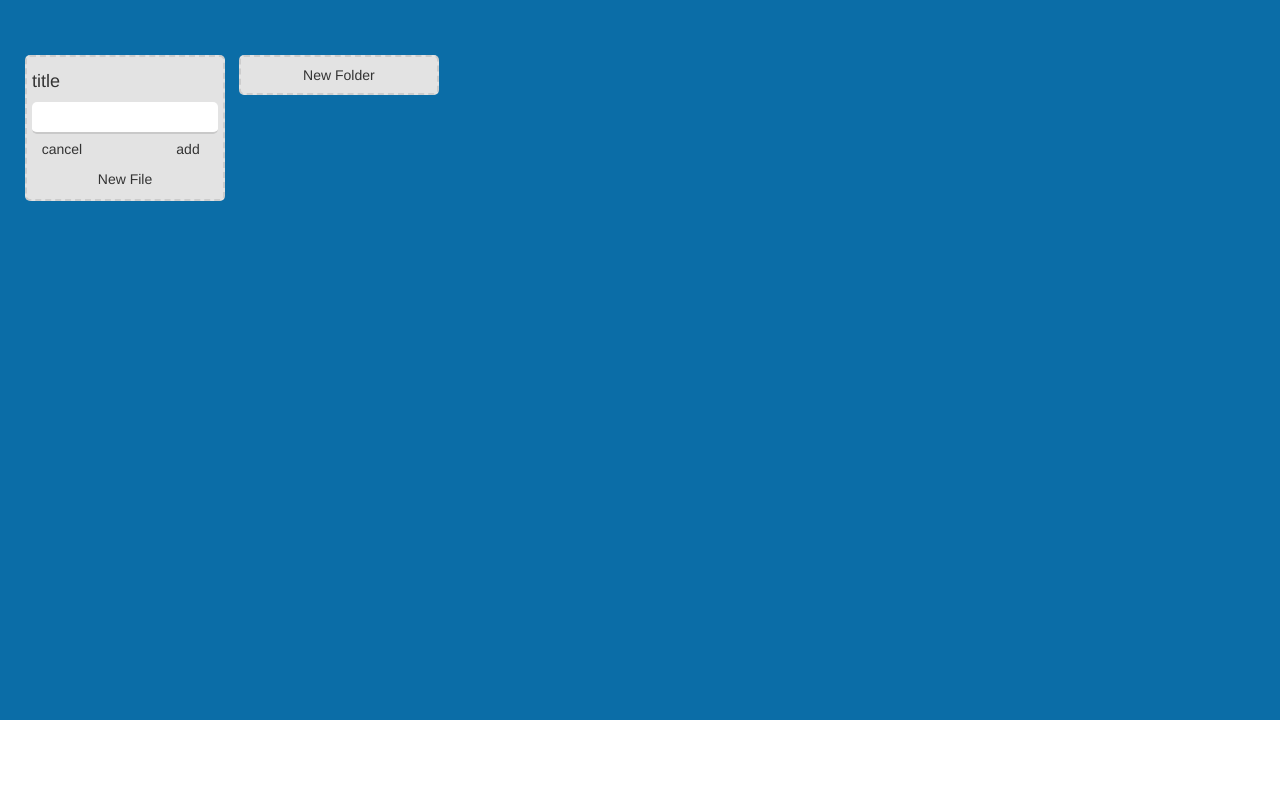
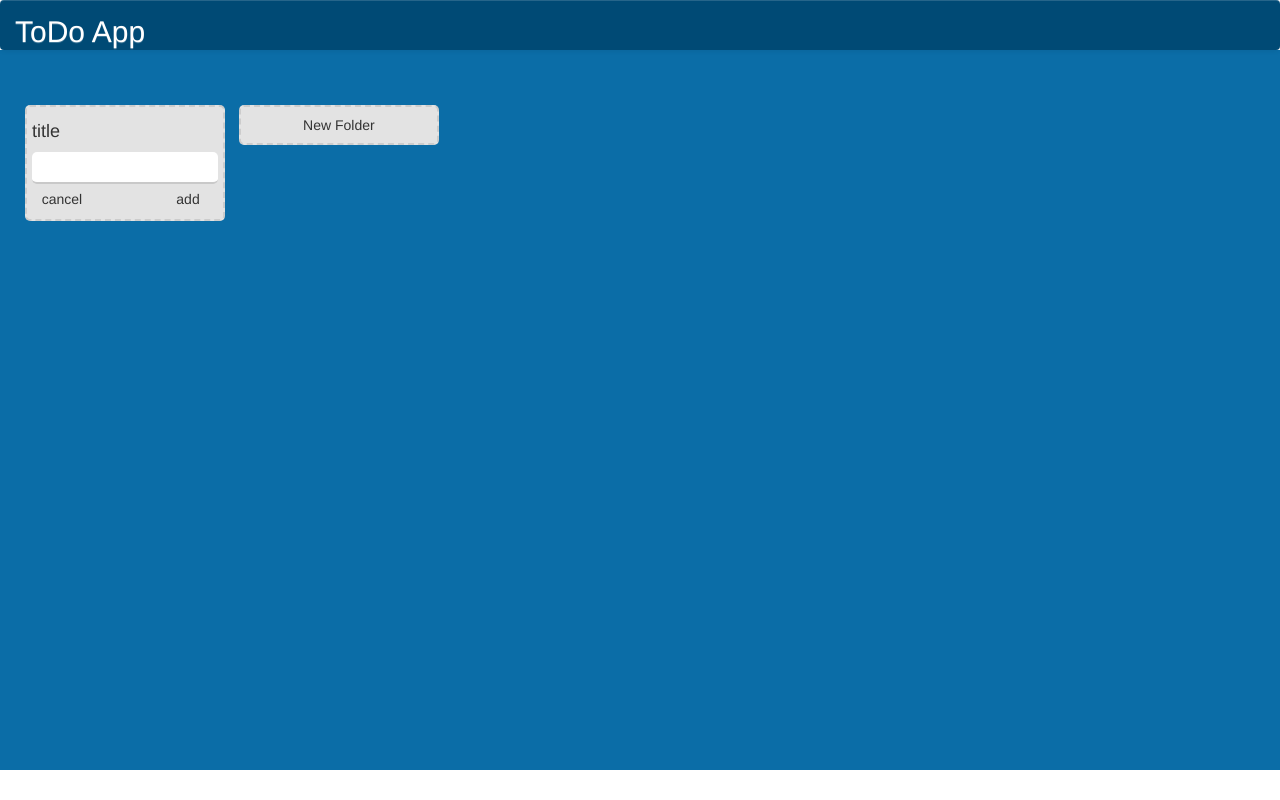
Before and after one commit to dfm212/ToDoList, a website: page index.html in a window 1280 px wide. Both pictures are taken after a click on the button "New File". Drawn offline with nearby package versions, Linux system fonts and the light colour scheme.

Commit message:
que tema

```diff
--- a/index.html
+++ b/index.html
@@ -17,6 +17,18 @@
 </head>
 <body >
 
+  <nav class="navbar navbar-default">
+    <div class="container-fluid">
+      <div class="navbar-header">
+        <a class="navbar-brand" href="#">
+          <h2>ToDo App</h2>
+        </a>
+      </div>
+    </div>
+  </nav>
+
+
+  <section>
     <div id="wallModule" ng-controller="todoController as todoCtrl">
 
       <div id="boardsModule">
@@ -33,48 +45,21 @@
           </section>
 
           <form name="frm" ng-controller="FormController as formCtrl" ng-submit="formCtrl.addFile(todoFile)">
-          <input type="text" name="newTodo" ng-model="formCtrl.file.toDoList" ng-class="{ 'hidden': ! showAddInput }" required>
+            <input type="text" name="newTodo" ng-model="formCtrl.file.toDoList" ng-show="showme" required>
             <div class="fixed-top">
-            <button type="button" name="cancelAddFolder" class="cancel" ng-class="{ 'hidden': ! showAddInput }">cancel</button>
-            <button type="submit" class="add pull-right" ng-class="{ 'hidden': ! showAddInput }">add</button>
+              <button type="submit" class="add pull-right" ng-show="showme">add</button>
             </div>
           </form>
 
-        <button type="button" class="newFolder" ng-click="showAddInput = ! showAddInput">New File</button>
+          <button type="button" name="cancelAddFolder" class="cancel" ng-click="showme=false"ng-show="showme">cancel</button>
+          <button type="button" class="newFolder" ng-click="showme=true" ng-hide="showme" >New File</button>
+
         </div>
       </div>
 
       <button class="newBoard" ng-click="addNewFolder()">New Folder</button>
     </div>
-
-
-
-
-
-
-  <!-- <div id="wallModule">
-
-
-    <div id="boardsModule" ng-controller="todoController">
-      <form name="frm" ng-submit="addTodo()">
-        <input type="text" name="newTodo" ng-model="newTodo" required>
-        <button ng-disable="frm.$invalid">go</button>
-      </form>
-      <button ng-click="clearCompleted()">Clear completed</button>
-      <ul>
-        <li ng-repeat="todo in todos">
-          <input type="checkbox" ng-model="todo.done">
-          <span ng-class="{'done':todo.done}">{{todo.title}}</span>
-        </li>
-      </ul>
-      <button class="newBoard" ng-click="addNewFolder()">New Folder</button>
-    </div>
-
-  </div> -->
-
-
-
-
+  </section>
 
 
   <!-- jQuery (necessary for Bootstrap's JavaScript plugins) -->
--- a/js/app.js
+++ b/js/app.js
@@ -12,18 +12,19 @@
   app.controller('todoController', ['$scope', function($scope){
     this.boards = boardRow;
 
+
+    // showme = !showme;
+
     // insert a new folder
-    // working well
     $scope.addNewFolder = function(){
       boardRow.push( { title : "Insert Title", toDoList : [] } );
     };
 
     // deleted current project in folder
-    $scope.clearCompleted = function(){
-      $scope.todos = $scope.todos.filter(function(item){
-        return !item.done;
-      });
-    };
+    // =========>
+    // is not working
+    // =========>
+
 
   }]);
 
@@ -36,6 +37,8 @@
         todoFile.toDoList.push(this.file);
         this.file = {};
     };
+
+
   });
 
   //==>
--- a/style/style.css
+++ b/style/style.css
@@ -27,9 +27,9 @@ input:focus{
   border-bottom: solid 2px #969696;
   outline: none;
 }
-h1,h2,h3,h4,h5,h6{
-  margin: none!important;
-  padding: none!important;
+h2{
+  color: #ffffff !important;
+  margin: 0 !important;
 }
 span{
   display: block;
@@ -47,6 +47,11 @@ ul{
 .container-fluid{
   padding: none!important;
 }
+.navbar{
+  margin-bottom: 0 !important;
+  background: #004a75 !important;
+  border: none !important;
+}
 /*----------*//*----------*//*----------SECTION----------*//*----------*//*----------*/
 #boardsModule{
   display: inline-block;
@@ -55,7 +60,9 @@ ul{
 #wallModule{
   background: #0b6da7;
   min-height: 720px;
+  height: auto;
   padding: 50px 20px 50px 20px;
+  width: auto;
 }
 .btnDelFolder{
   background: none!important;
```
Lines whose indentation alone changed are shown as unchanged.
